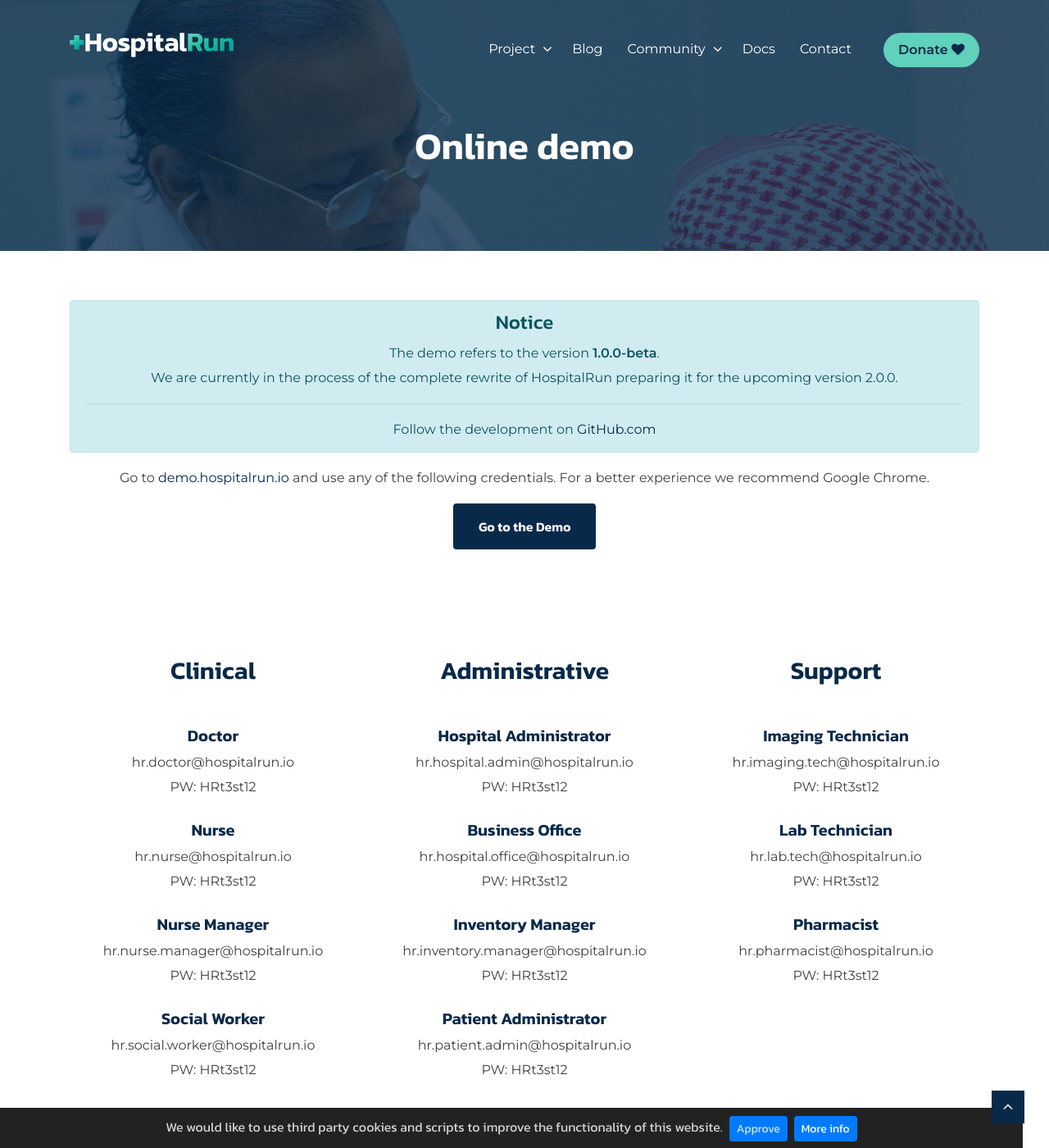
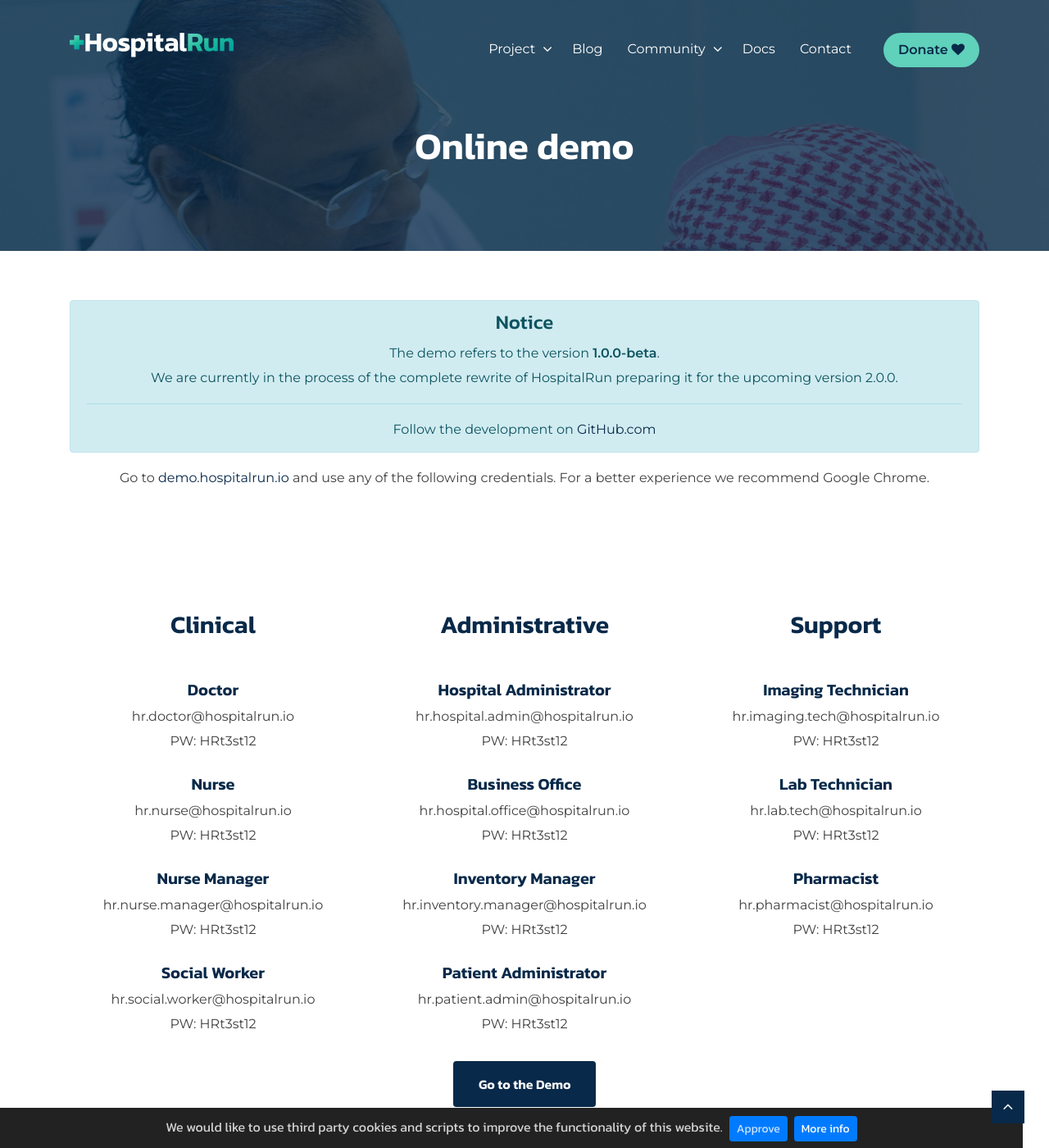
Before and after one commit to HospitalRun/hospitalrun.io, a Jekyll site: the page built from pages/demo.html, in a window 1280 px wide and 1400 px high. Shown: the whole window at 82% size. Built offline with Jekyll 4.4.1, drawn with Linux system fonts in a browser that asks for light colours.

Commit message:
Update demo.html

```diff
--- a/pages/demo.html
+++ b/pages/demo.html
@@ -20,8 +20,6 @@ keywords: "demo, hospitalrun, mac, pc, linux"
   <p class="mb-0">Follow the development on  <a href="https://github.com/HospitalRun/hospitalrun">GitHub.com</a></p>
 </div>
       <p>Go to <a href="http://demo.hospitalrun.io/">demo.hospitalrun.io</a> and use any of the following credentials. For a better experience we recommend Google Chrome.</p>
-      <a href="http://demo.hospitalrun.io/" class="btn-style2 btn">Go to the Demo</a>
-
       <div class="row justify-content-center section-spacing">
         <div class="col-md-6 col-lg-4">
           <div class="download-service wow fadeIn" data-wow-duration="3s">
@@ -83,6 +81,8 @@ keywords: "demo, hospitalrun, mac, pc, linux"
           </div>
         </div>
 
+         <a href="http://demo.hospitalrun.io/" class="btn-style2 btn">Go to the Demo</a>
+
       </div>
     </div>
   </div>
```
